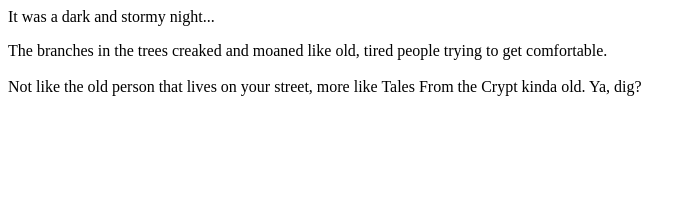
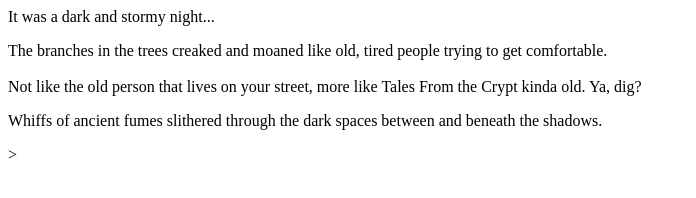
Before and after one commit to NatashaCzech/fireside-story, a plain HTML site: page index.html in a window 1280 px wide. Shown: the whole page, without its empty margins (0-696 px from the left). Drawn offline with Linux system fonts and the light colour scheme.

Commit message:
furthermore...

```diff
--- a/index.html
+++ b/index.html
@@ -3,6 +3,7 @@
     <p>It was a dark and stormy night...</p>
     <p>The branches in the trees creaked and moaned like old, tired people trying to get comfortable.<br></br>
       Not like the old person that lives on your street, more like Tales From the Crypt kinda old. Ya, dig?</p>
+      <p>Whiffs of ancient fumes slithered through the dark spaces between and beneath the shadows.</p>>
 
   </body>
 </html>
```
